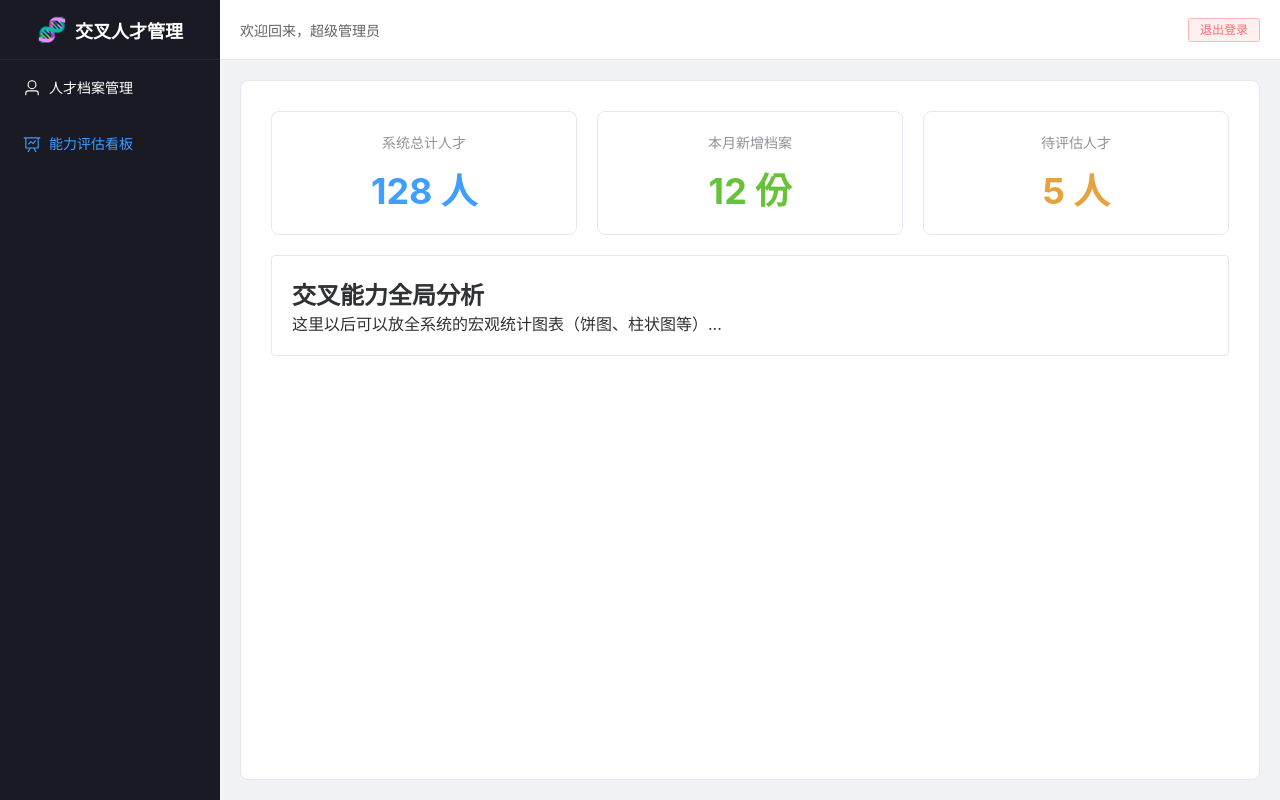
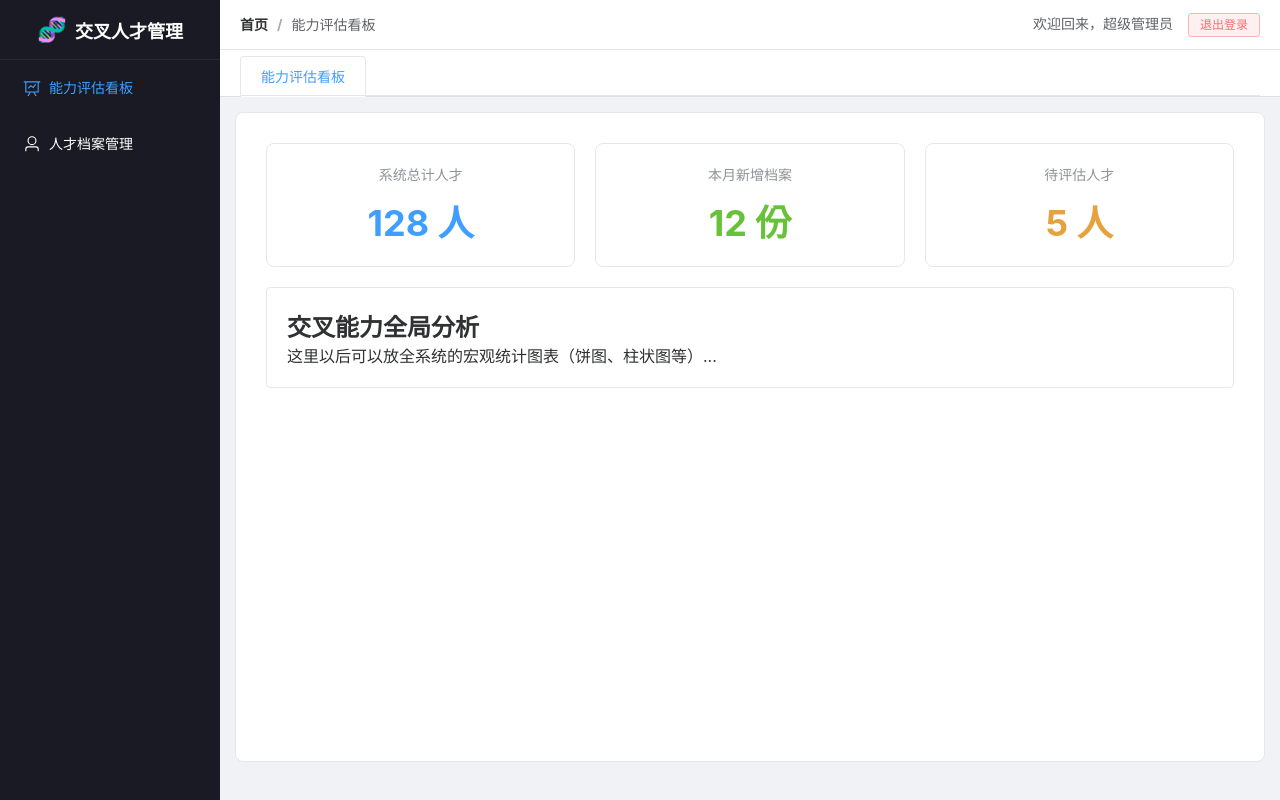
Before and after one commit to panpan330/talent-manager-ui, a Vue app: page /dashboard in a window 1280 px wide. Built offline with nearby package versions, Linux system fonts and the light colour scheme; sample sign-in values are in the browser's storage.

Commit message:
优化页面

```diff
--- a/src/router/index.js
+++ b/src/router/index.js
@@ -14,17 +14,18 @@ const router = createRouter({
       path: '/',
       name: 'layout',
       component: LayoutView,
-      redirect: '/talent', // 默认一进来就展示人才档案页
+      redirect: '/dashboard', // 建议把默认首页改成 dashboard
       children: [
         {
-          path: 'talent', // 注意这里不带斜杠
+          path: 'talent',
           name: 'talent',
-          // 动态导入刚刚建的页面
+          meta: { title: '人才档案管理' }, // 🔥 新增身份证
           component: () => import('../views/TalentProfile.vue')
         },
         {
           path: 'dashboard',
           name: 'dashboard',
+          meta: { title: '能力评估看板' }, // 🔥 新增身份证
           component: () => import('../views/DashboardView.vue')
         }
       ]
--- a/src/views/LayoutView.vue
+++ b/src/views/LayoutView.vue
@@ -14,31 +14,55 @@
           text-color="#fff"
           router
         >
+          <el-menu-item index="/dashboard">
+            <el-icon><DataLine /></el-icon>
+            <span>能力评估看板</span>
+          </el-menu-item>
           <el-menu-item index="/talent">
             <el-icon><User /></el-icon>
             <span>人才档案管理</span>
           </el-menu-item>
-
-          <el-menu-item index="/dashboard">
-            <el-icon><DataLine /></el-icon>
-            <span>能力评估看板</span>
-          </el-menu-item>
         </el-menu>
       </el-aside>
 
-      <el-container>
+      <el-container class="main-container">
         <el-header class="header-bar">
           <div class="header-left">
-            <span class="welcome-text">欢迎回来，超级管理员</span>
+            <el-breadcrumb separator="/">
+              <el-breadcrumb-item :to="{ path: '/' }">首页</el-breadcrumb-item>
+              <el-breadcrumb-item v-if="route.meta.title">{{ route.meta.title }}</el-breadcrumb-item>
+            </el-breadcrumb>
           </div>
           <div class="header-right">
+            <span class="welcome-text" style="margin-right: 15px;">欢迎回来，超级管理员</span>
             <el-button type="danger" size="small" plain @click="handleLogout">退出登录</el-button>
           </div>
         </el-header>
 
+        <div class="tabs-bar">
+          <el-tabs
+            v-model="activeTab"
+            type="card"
+            @tab-click="clickTab"
+            @tab-remove="removeTab"
+          >
+            <el-tab-pane
+              v-for="item in visitedTabs"
+              :key="item.path"
+              :label="item.title"
+              :name="item.path"
+              :closable="item.path !== '/dashboard'"
+            ></el-tab-pane>
+          </el-tabs>
+        </div>
+
         <el-main class="main-content">
           <el-card shadow="never" class="work-area">
-            <router-view></router-view>
+            <router-view v-slot="{ Component }">
+              <keep-alive>
+                <component :is="Component" />
+              </keep-alive>
+            </router-view>
           </el-card>
         </el-main>
       </el-container>
@@ -48,75 +72,91 @@
 
 <script setup>
 import { User, DataLine } from '@element-plus/icons-vue'
-// 🔥 把 router 相关的合并成下面这一行就行了：
+import { ref, watch } from 'vue'
 import { useRoute, useRouter } from 'vue-router'
 import { ElMessage } from 'element-plus'
 
 const route = useRoute()
 const router = useRouter()
 
-// 退出登录逻辑
+// ==== 多页签 (Tabs) 核心逻辑 ====
+const activeTab = ref(route.path)
+// 默认强制保留“看板”页作为初始页签
+const visitedTabs = ref([
+  { title: '能力评估看板', path: '/dashboard' }
+])
+
+// 监听网址变化，如果去了新页面，就把新页面塞进页签列表里
+watch(
+  () => route.path,
+  (newPath) => {
+    activeTab.value = newPath
+    // 检查这个页面是不是已经在页签里了
+    const exists = visitedTabs.value.find(tab => tab.path === newPath)
+    if (!exists && route.meta.title) {
+      visitedTabs.value.push({
+        title: route.meta.title,
+        path: newPath
+      })
+    }
+  },
+  { immediate: true }
+)
+
+// 点击页签时，跳转到对应的路由
+const clickTab = (tab) => {
+  router.push(tab.props.name)
+}
+
+// 点击 X 关闭页签时的逻辑
+const removeTab = (targetName) => {
+  const tabs = visitedTabs.value
+  let activeName = activeTab.value
+
+  // 如果你关掉的是当前正在看的页面，我们需要自动帮你跳到旁边的一个页面
+  if (activeName === targetName) {
+    tabs.forEach((tab, index) => {
+      if (tab.path === targetName) {
+        const nextTab = tabs[index + 1] || tabs[index - 1]
+        if (nextTab) {
+          activeName = nextTab.path
+        }
+      }
+    })
+  }
+
+  activeTab.value = activeName
+  visitedTabs.value = tabs.filter(tab => tab.path !== targetName)
+  router.push(activeName) // 触发跳转
+}
+
+// ==== 退出登录逻辑 ====
 const handleLogout = () => {
-  // 1. 撕毁本地的 Token 通行证
   localStorage.removeItem('token')
-  // 2. 提示并跳回登录页
   ElMessage.success('已安全退出系统')
   router.push('/login')
 }
 </script>
 
 <style scoped>
-.layout-container {
-  height: 100vh;
-  width: 100vw;
-}
-.full-height {
-  height: 100%;
-}
-/* 侧边栏样式：高级深色系 */
-.aside-menu {
-  background-color: #191a23;
-  color: white;
-  transition: width 0.3s;
-}
-.logo-box {
-  height: 60px;
-  display: flex;
-  align-items: center;
-  justify-content: center;
-  font-size: 18px;
-  font-weight: bold;
-  color: #fff;
-  border-bottom: 1px solid #282a35;
-}
-.logo-icon {
-  font-size: 24px;
-  margin-right: 8px;
-}
-.el-menu-vertical {
-  border-right: none; /* 去掉自带的白边 */
-}
-/* 顶栏样式：干净明亮 */
-.header-bar {
-  background-color: #ffffff;
-  border-bottom: 1px solid #e6e6e6;
-  display: flex;
-  align-items: center;
-  justify-content: space-between;
-  padding: 0 20px;
-}
-.welcome-text {
-  font-size: 14px;
-  color: #606266;
-  font-weight: 500;
-}
+.layout-container { height: 100vh; width: 100vw; overflow: hidden; }
+.full-height { height: 100%; }
+.aside-menu { background-color: #191a23; color: white; transition: width 0.3s; }
+.logo-box { height: 60px; display: flex; align-items: center; justify-content: center; font-size: 18px; font-weight: bold; color: #fff; border-bottom: 1px solid #282a35; }
+.logo-icon { font-size: 24px; margin-right: 8px; }
+.el-menu-vertical { border-right: none; }
+.main-container { display: flex; flex-direction: column; overflow: hidden; }
+
+/* 顶栏样式 */
+.header-bar { background-color: #ffffff; border-bottom: 1px solid #e6e6e6; display: flex; align-items: center; justify-content: space-between; padding: 0 20px; height: 50px; }
+.welcome-text { font-size: 14px; color: #606266; font-weight: 500; }
+
+/* 多页签栏样式 */
+.tabs-bar { background-color: #fff; padding: 6px 20px 0; border-bottom: 1px solid #dcdfe6; }
+/* 覆盖 Element Plus 默认的粗边框，让页签更清爽 */
+:deep(.el-tabs__header) { margin-bottom: 0; border-bottom: none; }
+
 /* 主区域底色 */
-.main-content {
-  background-color: #f0f2f5;
-  padding: 20px;
-}
-.work-area {
-  min-height: calc(100vh - 100px);
-  border-radius: 8px;
-}
+.main-content { background-color: #f0f2f5; padding: 15px; overflow-y: auto; }
+.work-area { min-height: calc(100vh - 150px); border-radius: 8px; }
 </style>
```
